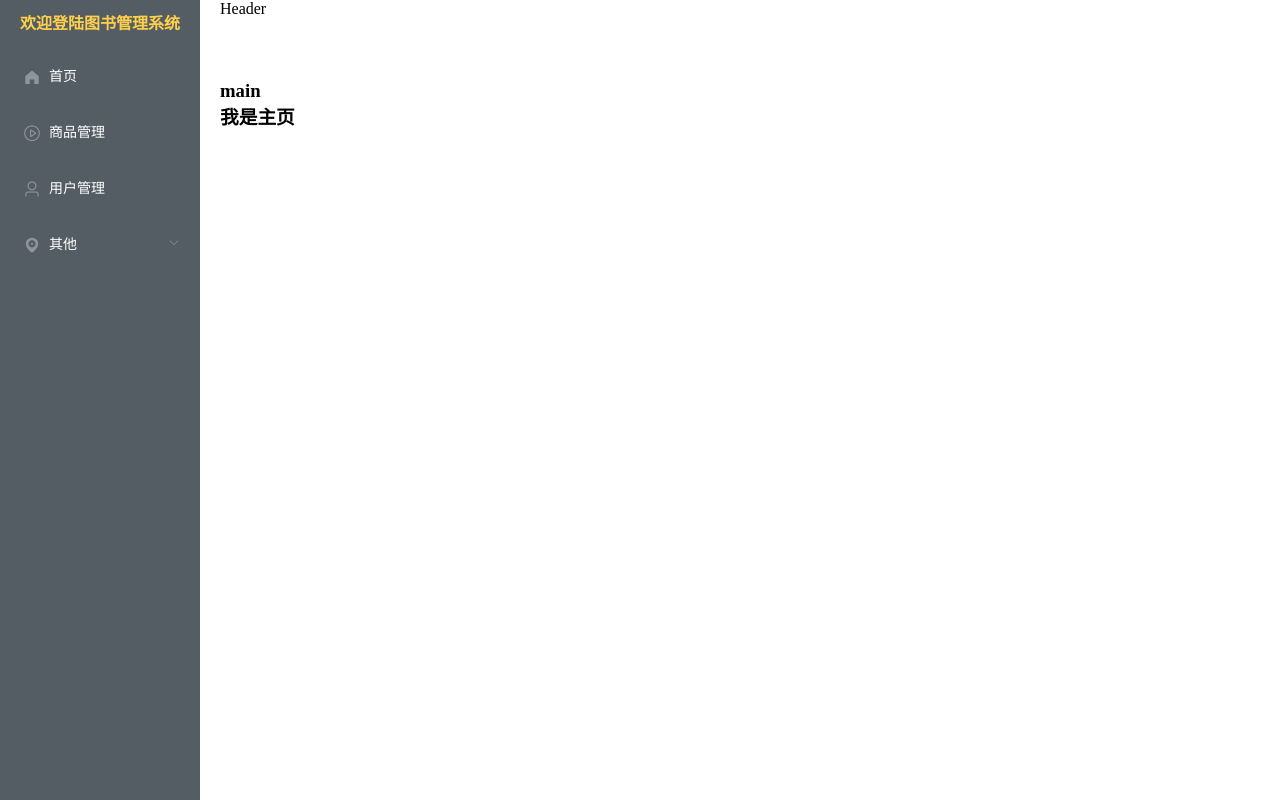
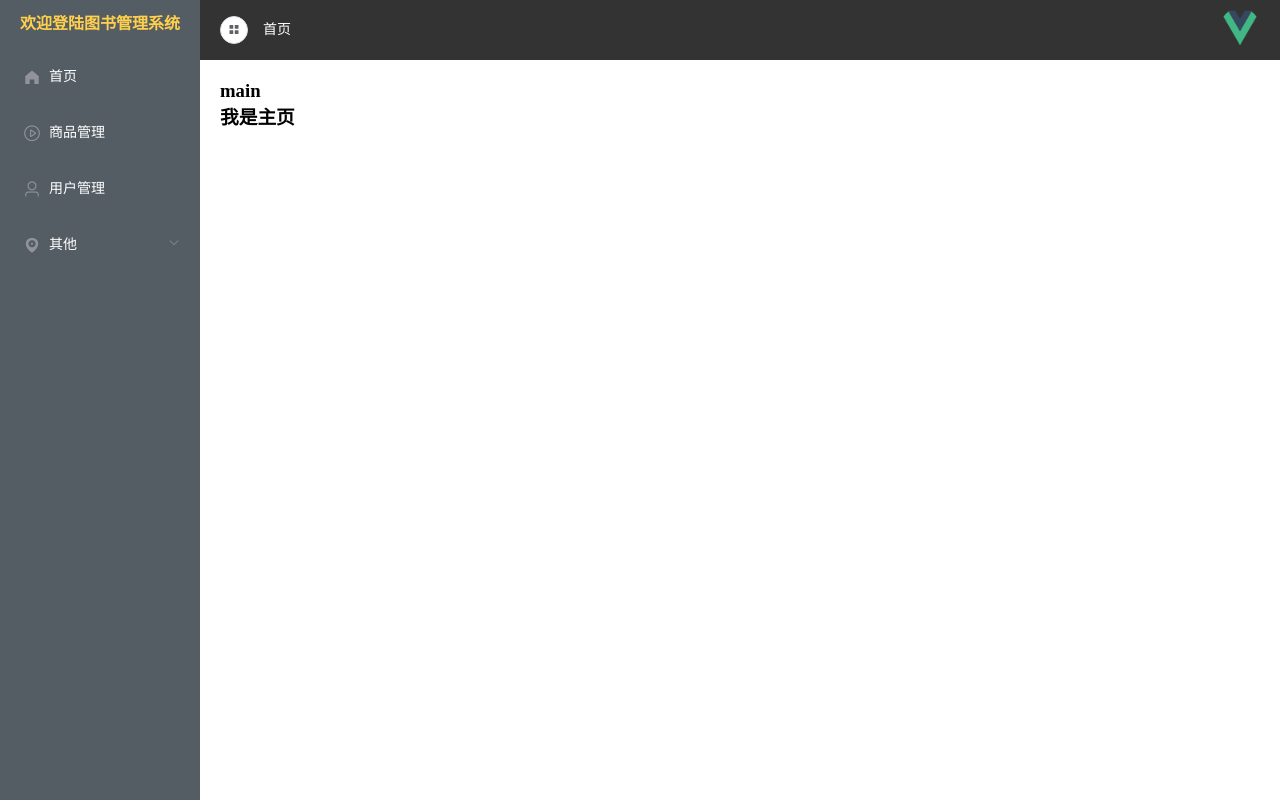
Before and after one commit to 7-lining/my-app, a Vue app: page /mall#/home in a window 1280 px wide. Built offline with nearby package versions, Linux system fonts and the light colour scheme.

Commit message:
Completed Header

```diff
--- /dev/null
+++ b/src/components/CommonHeader.vue
@@ -0,0 +1,56 @@
+<template>
+    <div class="header-container">
+        <div class="l-content">
+            <el-button icon="el-icon-menu" circle size="mini"></el-button>
+            <!-- 面包屑区域 -->
+            <span class="text">首页</span>
+        </div>
+        <div class="r-content">
+            <el-dropdown>
+                <span class="el-dropdown-link">
+                    <img class="user" src="../assets/logo.png" alt="">
+                </span>
+                <el-dropdown-menu slot="dropdown">
+                    <el-dropdown-item icon="el-icon-circle-plus">个人中心</el-dropdown-item>
+                    <el-dropdown-item icon="el-icon-circle-check">退出</el-dropdown-item>
+                </el-dropdown-menu>
+            </el-dropdown>
+        </div>
+    </div>
+</template>
+
+<script>
+export default {
+    data() {
+        return {}
+    }
+}
+</script>
+
+<style lang="less" scoped>
+.header-container {
+    padding: 0 20px;
+    background-color: #333;
+    height: 60px;
+    // 垂直居中
+    display: flex;
+    // 子组件优先贴于两侧平分剩余空间，所以r-content会自动贴到右边去
+    justify-content: space-between;
+    align-items: center;
+
+    .text {
+        color: #fff;
+        font-size: 14px;
+        margin-left: 15px;
+    }
+
+    .r-content{
+        .user{
+            width: 40px;
+            height: 40px;
+            border-radius: 50%;
+        }
+    }
+
+}
+</style>
--- a/src/views/Main.vue
+++ b/src/views/Main.vue
@@ -7,7 +7,9 @@
                 <CommonAside />
             </el-aside>
             <el-container>
-                <el-header>Header</el-header>
+                <el-header>
+                    <CommonHeader />
+                </el-header>
                 <el-main>
                     <h1>main</h1>
                     <!-- 路由出口 -->
@@ -21,12 +23,21 @@
 
 <script>
 import CommonAside from '../components/CommonAside.vue'
+import CommonHeader from '../components/CommonHeader.vue';
 export default {
     data() {
         return {}
     },
     components: {
-        CommonAside
+        CommonAside,
+        CommonHeader
     }
 }
 </script>
+
+<style>
+.el-header {
+    padding: 0;
+    /* 去除自带的padding */
+}
+</style>
```
